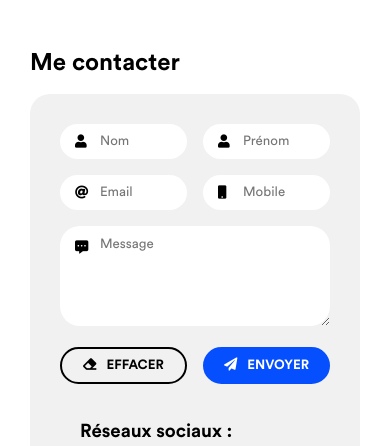
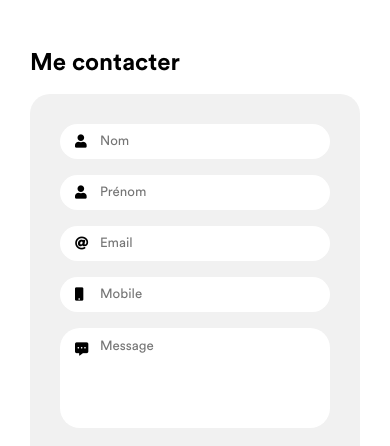
Before and after one commit to saliadn/webcv, a plain HTML site: page index.html in a window 390 px wide. Shown: the part 2070-2516 px from the top of the page. Drawn offline with Linux system fonts and the light colour scheme; a web font is replaced by a local one.

Commit message:
contact form grid correction

```diff
--- a/sass/style.scss
+++ b/sass/style.scss
@@ -739,8 +739,34 @@ h2 span {
    }
    .overlay a {font-size: 20px}
    .contactform {
+      .input-icon {
+         &:nth-child(1) {
+            grid-area: 1 / 1 / span 1 / span 2;
+         }
+         &:nth-child(2) {
+            grid-area: 2 / 1 / span 1 / span 2;
+         }
+         &:nth-child(3) {
+            grid-area: 3 / 1 / span 1 / span 2;
+         }
+         &:nth-child(4) {
+            grid-area: 4 / 1 / span 1 / span 2;
+         }
+         &:nth-child(5) {
+            grid-area: 5 / 1 / span 1 / span 2;
+            textarea {
+               resize: none;
+            }
+         }
+      }
+      button.light {
+         grid-area: 6 / 1 / span 1 / span 2;
+      }
+      button.submit {
+         grid-area: 7 / 1 / span 1 / span 2;
+      }
       .socials {
-         grid-area: 5 / 1 / span 1 / span 2;
+         grid-area: 8 / 1 / span 1 / span 2;
          border-radius: 20px;
          display: flex;
          flex-direction: column;
```
Also changed, not shown: sass/style.css, 1 other file.
